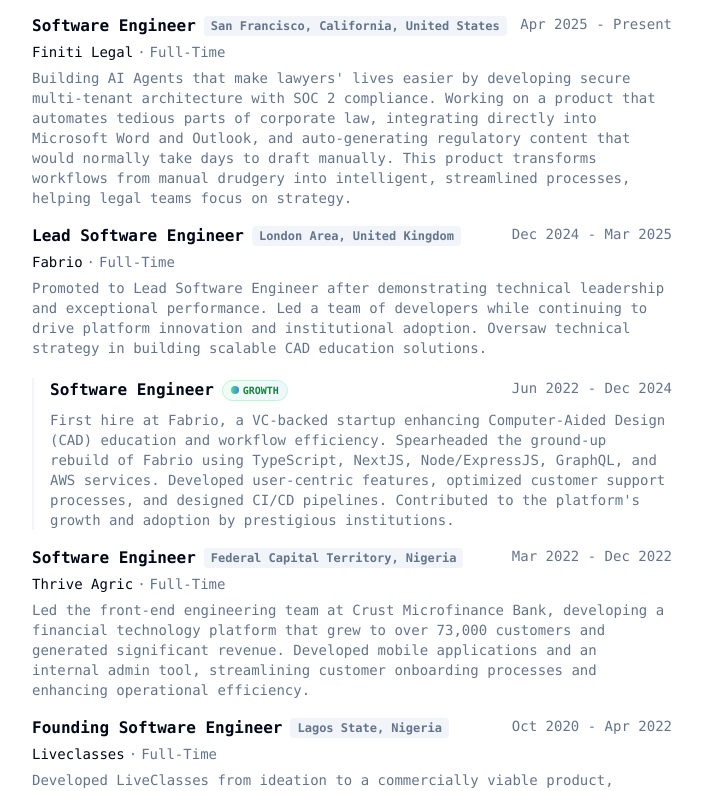
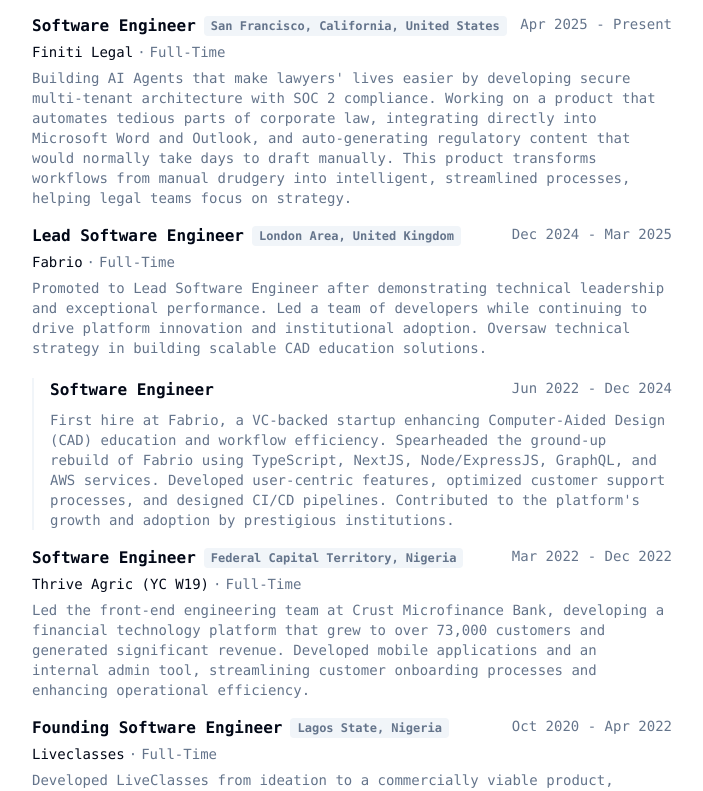
Before and after one commit to ibrahimshittu/ibrahim-shittu-portfolio, a Next.js app: page / in a window 1280 px wide. Shown: the part 378-1169 px from the top of the page, without its empty margins (288-991 px from the left). Built offline with nearby package versions, Linux system fonts and the light colour scheme.

Commit message:
chore: update company name

```diff
--- a/app/page.tsx
+++ b/app/page.tsx
@@ -66,7 +66,7 @@
       title: "Software Engineer",
       location: "Federal Capital Territory, Nigeria",
       period: "Mar 2022 - Dec 2022",
-      company: "thrive agric",
+      company: "thrive agric (YC W19)",
       type: "Full-time",
       description:
         "Led the front-end engineering team at Crust Microfinance Bank, developing a financial technology platform that grew to over 73,000 customers and generated significant revenue. Developed mobile applications and an internal admin tool, streamlining customer onboarding processes and enhancing operational efficiency.",
@@ -307,12 +307,12 @@
                           <p className="text-base font-semibold text-left text-foreground">
                             {job.previousRole.title}
                           </p>
-                          <div className="inline-flex items-center gap-1 px-2 py-0.5 rounded-full bg-gradient-to-r from-green-50 to-blue-50 border border-green-200">
+                          {/* <div className="inline-flex items-center gap-1 px-2 py-0.5 rounded-full bg-gradient-to-r from-green-50 to-blue-50 border border-green-200">
                             <div className="w-2 h-2 rounded-full bg-gradient-to-r from-green-400 to-blue-500"></div>
                             <span className="text-[10px] font-semibold text-green-700">
                               GROWTH
                             </span>
-                          </div>
+                          </div> */}
                         </div>
                         <p className="text-sm text-right text-muted-foreground">
                           {job.previousRole.period}
```
